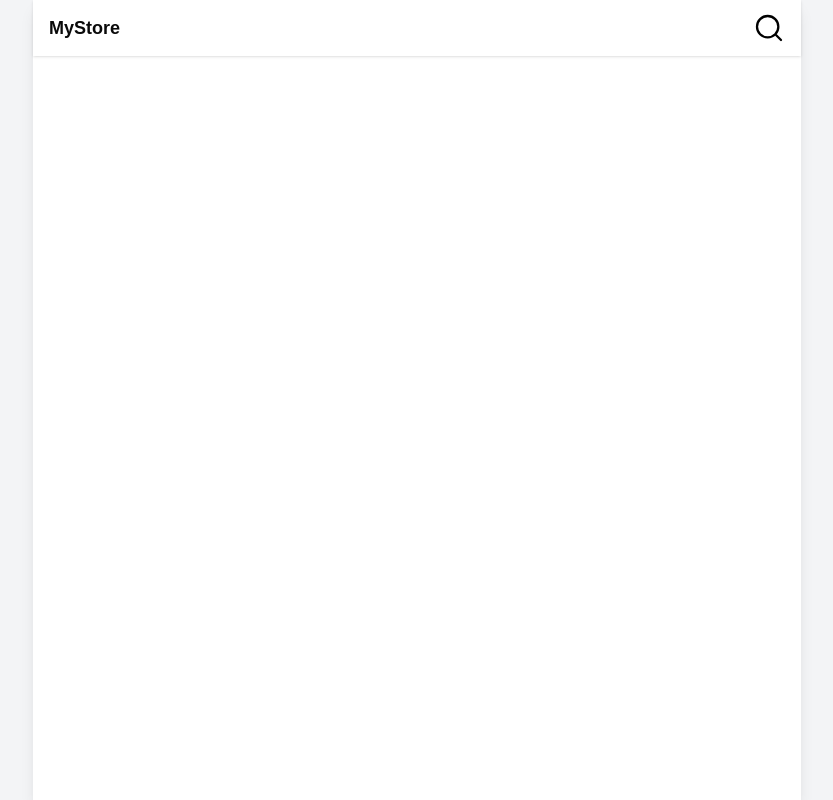
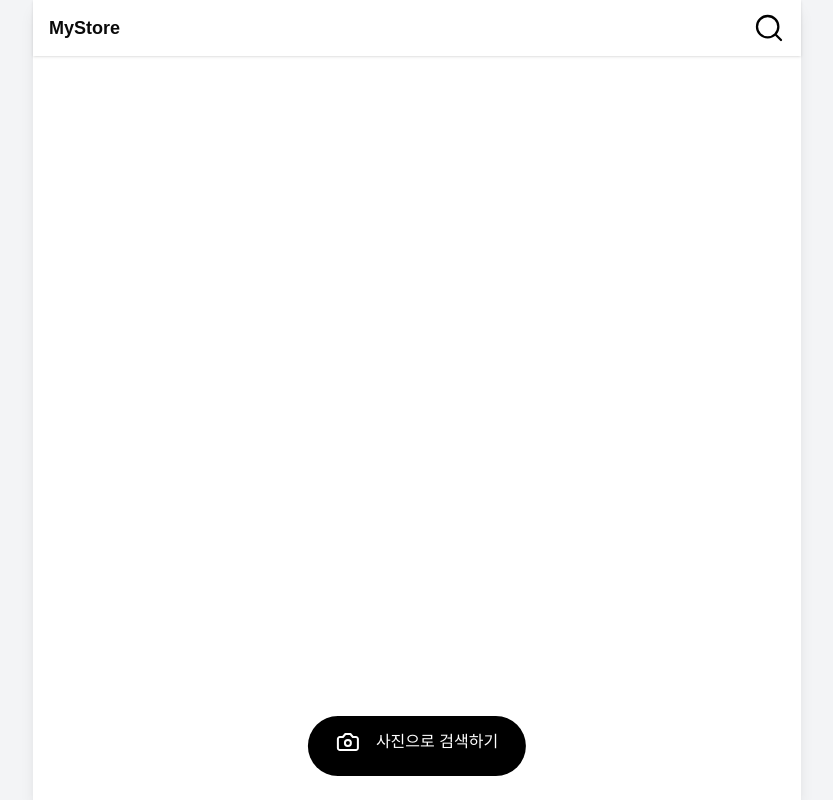
Before and after one commit to pi-8th-NerdinaryHackathon/pi-FE, a React (Vite) app in the folder web/: page / in a window 1280 px wide. Shown: the whole page, without its empty margins (223-1056 px from the left). Built offline with nearby package versions, Linux system fonts and the light colour scheme; a web font is replaced by a local one.

Commit message:
Feat : 카메라 UI 구현

```diff
--- /dev/null
+++ b/web/src/assets/icons/photo.tsx
@@ -0,0 +1,35 @@
+interface PhotoIconProps {
+  width?: string;
+  height?: string;
+}
+
+function PhotoIcon(props: PhotoIconProps) {
+  const { width = "32", height = "32" } = props;
+
+  return (
+    <svg
+      width={width}
+      height={height}
+      viewBox="0 0 32 32"
+      fill="none"
+      xmlns="http://www.w3.org/2000/svg"
+    >
+      <path
+        d="M14.5 4H9.5L7 7H4C3.46957 7 2.96086 7.21071 2.58579 7.58579C2.21071 7.96086 2 8.46957 2 9V18C2 18.5304 2.21071 19.0391 2.58579 19.4142C2.96086 19.7893 3.46957 20 4 20H20C20.5304 20 21.0391 19.7893 21.4142 19.4142C21.7893 19.0391 22 18.5304 22 18V9C22 8.46957 21.7893 7.96086 21.4142 7.58579C21.0391 7.21071 20.5304 7 20 7H17L14.5 4Z"
+        stroke="white"
+        stroke-width="2"
+        stroke-linecap="round"
+        stroke-linejoin="round"
+      />
+      <path
+        d="M12 16C13.6569 16 15 14.6569 15 13C15 11.3431 13.6569 10 12 10C10.3431 10 9 11.3431 9 13C9 14.6569 10.3431 16 12 16Z"
+        stroke="white"
+        stroke-width="2"
+        stroke-linecap="round"
+        stroke-linejoin="round"
+      />
+    </svg>
+  );
+}
+
+export default PhotoIcon;
--- a/web/src/components/camera/Camera.tsx
+++ b/web/src/components/camera/Camera.tsx
@@ -1,12 +1,6 @@
 function Camera() {
   return (
     <>
-      <input
-        className="h-20 w-20 rounded-2xl bg-amber-300"
-        type="file"
-        accept="image/*"
-        capture="environment"
-      />
       <input
         className="h-20 w-20 rounded-2xl bg-black"
         type="file"
--- a/web/src/pages/Default.tsx
+++ b/web/src/pages/Default.tsx
@@ -1,7 +1,23 @@
+import PhotoIcon from "@/assets/icons/photo";
 import MainHeader from "@/components/layout/MainHeader";
 
 function DefaultPage() {
-  return <MainHeader />;
+  return (
+    <div>
+      <MainHeader />
+
+      <div className="fixed bottom-6 left-1/2 flex -translate-x-1/2 gap-2 rounded-[30px] bg-black px-[28px] py-[14px] hover:cursor-pointer">
+        <PhotoIcon />
+        <p className="text-white">사진으로 검색하기</p>
+        <input
+          className="hidden h-20 w-20 rounded-2xl bg-amber-300"
+          type="file"
+          accept="image/*"
+          capture="environment"
+        />
+      </div>
+    </div>
+  );
 }
 
 export default DefaultPage;
```
